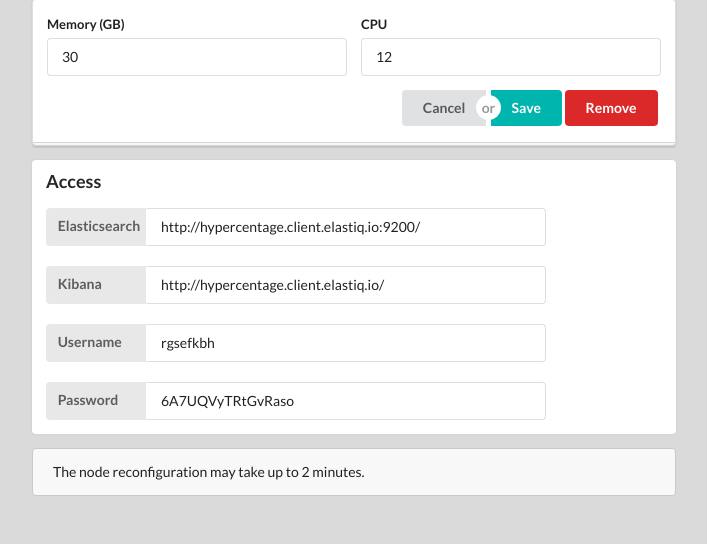
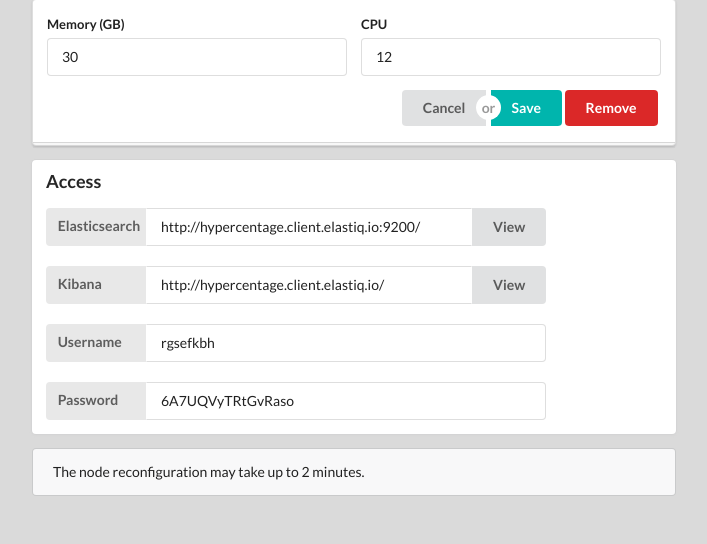
Before and after one commit to mariusionescu/elastiq, a Django app: page /console/node/31/ in a window 1280 px wide. Shown: the part 130-674 px from the top of the page, without its empty margins (286-993 px from the left). Run offline with Django 3.2, Linux system fonts and the light colour scheme; a user stored in the database is signed in; data comes from the database, SQL or seed files in the repository; some libraries are stand-ins or nearby versions.

Commit message:
Added direct link (view).

```diff
--- a/elastiq/console/templates/node_edit.html
+++ b/elastiq/console/templates/node_edit.html
@@ -89,18 +89,20 @@
                 <div class="content">
                     <div class="header">Access</div>
                     <div class="ui divided  list">
-                         <div class="ui labeled input">
+                         <div class="ui labeled action input">
                             <div style="width: 100px" class="ui label">
                                 Elasticsearch
                             </div>
-                            <input style="width: 400px" type="text" readonly value="http://{{ node.name }}.client.elastiq.io:9200/">
+                            <input style="width: 326px" type="text" readonly value="http://{{ node.name }}.client.elastiq.io:9200/">
+                             <a class="ui button" href="http://{{node.username}}:{{node.password}}@{{ node.name }}.client.elastiq.io:9200/" target="_blank">View</a>
                         </div>
                         <br><br>
-                        <div class="ui labeled input">
+                        <div class="ui labeled action input">
                             <div style="width: 100px" class="ui label">
                                 Kibana
                             </div>
-                            <input style="width: 400px" type="text" readonly value="http://{{ node.name }}.client.elastiq.io/">
+                            <input style="width: 326px" type="text" readonly value="http://{{ node.name }}.client.elastiq.io/">
+                            <a class="ui button" href="http://{{node.username}}:{{node.password}}@{{ node.name }}.client.elastiq.io/" target="_blank">View</a>
                         </div>
                         <br><br>
 
```
